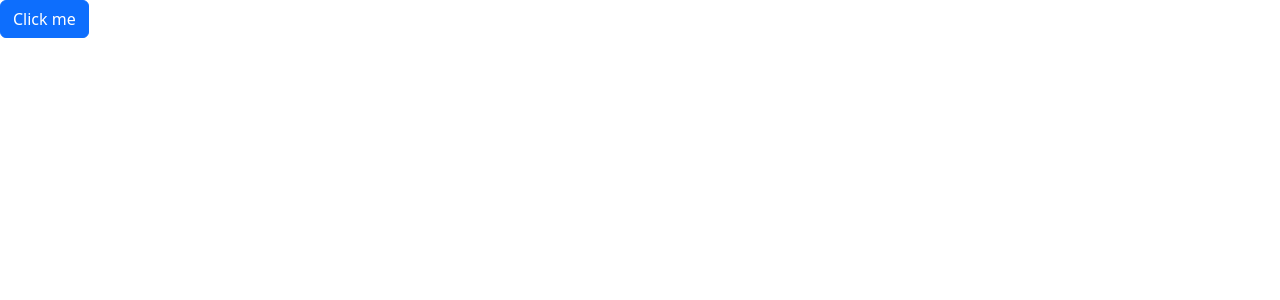
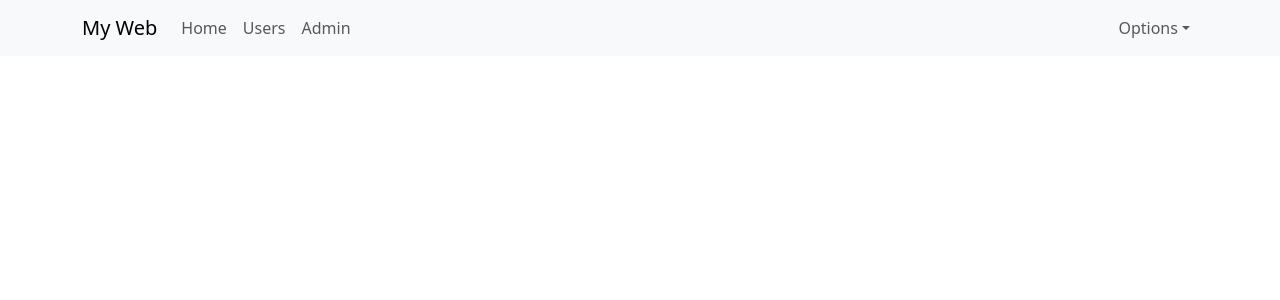
Before and after one commit to lqviet27/student-management-fe, a React (Create React App) app: page / in a window 1280 px wide. Shown: the top 300 px of the page. Built offline with nearby package versions, Linux system fonts and the light colour scheme.

Commit message:
complete header

```diff
--- a/src/App.js
+++ b/src/App.js
@@ -1,9 +1,10 @@
 import './App.scss';
+import Header from './components/Header/Header';
 
 function App() {
   return (
     <div className="app-container">
-       <button className="btn btn-primary">Click me</button>
+      <Header/>
     </div>
   );
 }
--- /dev/null
+++ b/src/components/Header/Header.js
@@ -0,0 +1,33 @@
+import Container from 'react-bootstrap/Container';
+import Nav from 'react-bootstrap/Nav';
+import Navbar from 'react-bootstrap/Navbar';
+import NavDropdown from 'react-bootstrap/NavDropdown';
+
+const Header =  () => {
+  return (
+    <Navbar expand="lg" className="bg-body-tertiary">
+      <Container>
+        <Navbar.Brand href="#home">My Web</Navbar.Brand>
+        <Navbar.Toggle aria-controls="basic-navbar-nav" />
+        <Navbar.Collapse id="basic-navbar-nav">
+          <Nav className="me-auto">
+            <Nav.Link href="#home">Home</Nav.Link>
+            <Nav.Link href="#link">Users</Nav.Link>
+            <Nav.Link href="#link">Admin</Nav.Link>
+          </Nav>
+          <Nav>
+            <NavDropdown title="Options" id="basic-nav-dropdown">
+                <NavDropdown.Item href="#action/3.1">Log in</NavDropdown.Item>
+                <NavDropdown.Item href="#action/3.2">
+                    Log out
+                </NavDropdown.Item>
+                <NavDropdown.Item href="#action/3.3">Profile</NavDropdown.Item>
+            </NavDropdown>
+          </Nav>
+        </Navbar.Collapse>
+      </Container>
+    </Navbar>
+  );
+}
+
+export default Header;
```
